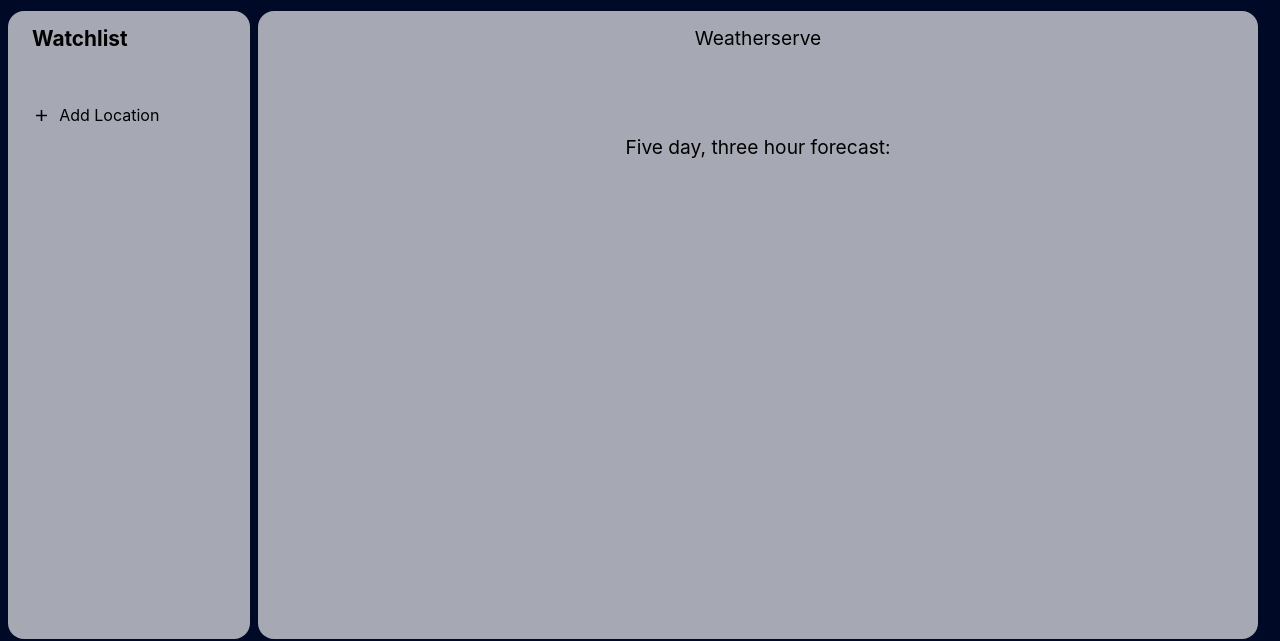
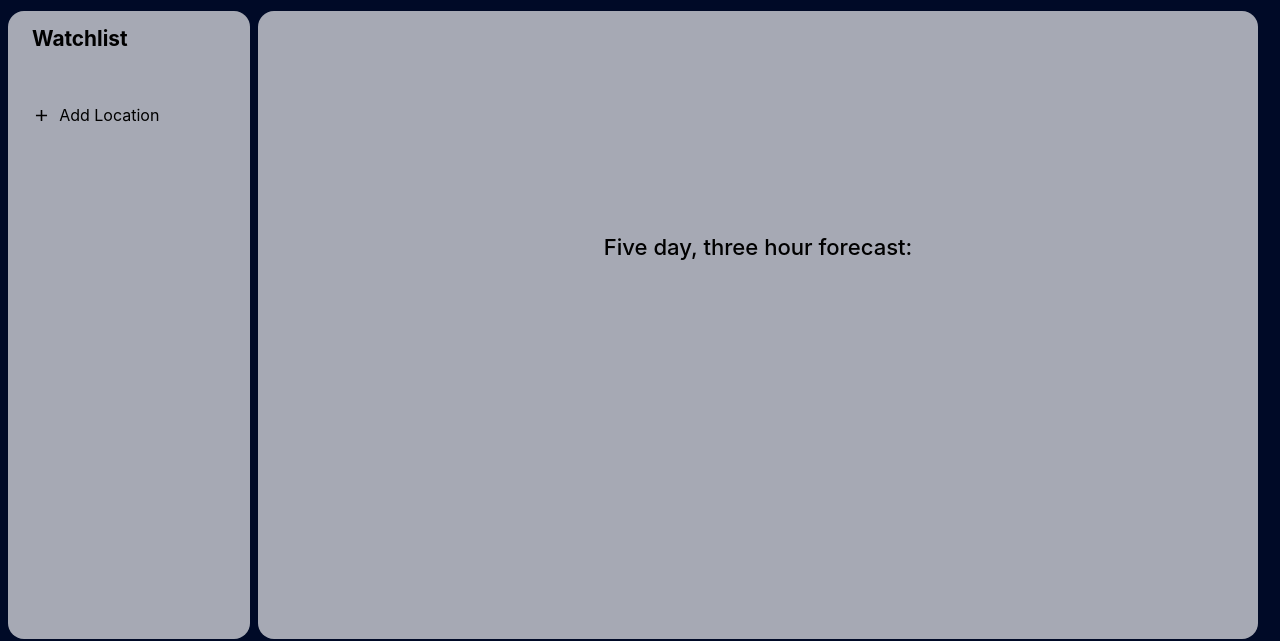
Before and after one commit to jcampbell57/weather-app, a website built with webpack: page dist/index.html in a window 1280 px wide. Shown: the part 99-740 px from the top of the page. Built offline with nearby package versions, Linux system fonts and the light colour scheme.

Commit message:
page formatting

```diff
--- a/src/helperFunctions.js
+++ b/src/helperFunctions.js
@@ -107,7 +107,7 @@ const displayWeather = (newWeatherCard) => {
 
     // display description
     const weatherDescription = document.querySelector('.weatherDescription')
-    weatherDescription.innerText = newWeatherCard.weatherDescription
+    weatherDescription.innerText = `Weather: ${newWeatherCard.weatherDescription}`
 
     // display current temperature
     const tempContainer = document.querySelector('.tempContainer')
@@ -115,11 +115,11 @@ const displayWeather = (newWeatherCard) => {
 
     // display high/low temperatures
     const lowTempContainer = document.querySelector('.lowTempContainer')
-    lowTempContainer.innerText = `Low: ${Math.round(
+    lowTempContainer.innerText = `Low temperature: ${Math.round(
         newWeatherCard.tempLow
     )}\u00B0`
     const highTempContainer = document.querySelector('.highTempContainer')
-    highTempContainer.innerText = `High: ${Math.round(
+    highTempContainer.innerText = `High temperature: ${Math.round(
         newWeatherCard.tempHigh
     )}\u00B0`
 
@@ -201,10 +201,6 @@ const displayForecast = (newHourlyForecastArray) => {
 }
 
 const selectLocation = (li) => {
-    // set content title
-    // const contentTitle = document.querySelector('.contentTitle')
-    // contentTitle.textContent = li.innerText
-
     // Fetch current weather
     APICitySearch(li.innerText)
 
@@ -479,7 +475,6 @@ const fetchCurrentWeather = (cityQuery) => {
             // const {lat} = response.coord;
             // const {lon} = response.coord;
             // fetchDailyForecast(lat, lon);
-            submitLocation(response.name)
             const newWeatherCard = {
                 city: response.name,
                 country: response.sys.country,
@@ -506,6 +501,7 @@ const fetchCurrentWeather = (cityQuery) => {
             }
             // APIImage.src = `http://openweathermap.org/img/wn/${response.weather[0].icon}@2x.png`
             console.log(newWeatherCard)
+            submitLocation(`${newWeatherCard.city}, ${newWeatherCard.country}`)
             displayWeather(newWeatherCard)
             return newWeatherCard
         })
--- a/src/pageLoader.js
+++ b/src/pageLoader.js
@@ -74,9 +74,12 @@ const createWeatherCard = () => {
     WeatherAPIContainter.classList.add('WeatherAPIContainter', 'content')
 
     // create API title
-    const APITitle = document.createElement('h3')
+    const APITitle = document.createElement('h2')
     APITitle.classList.add('contentTitle')
-    APITitle.innerText = 'Weatherserve'
+
+    // create current temp container
+    const tempContainer = document.createElement('h1')
+    tempContainer.classList.add('tempContainer')
 
     // create API img
     const APIImage = document.createElement('img')
@@ -86,37 +89,25 @@ const createWeatherCard = () => {
     const descriptionContainer = document.createElement('span')
     descriptionContainer.classList.add('weatherDescription')
 
-    // create current temp container
-    const tempContainer = document.createElement('span')
-    tempContainer.classList.add('tempContainer')
-
-    // create high/low temp container
-    const highLowContainer = document.createElement('div')
-    highLowContainer.classList.add('highLowContainer')
-
+    // create low temp container
     const lowTempContainer = document.createElement('span')
     lowTempContainer.classList.add('lowTempContainer')
-    highLowContainer.appendChild(lowTempContainer)
 
+    // create high temp container
     const highTempContainer = document.createElement('span')
     highTempContainer.classList.add('highTempContainer')
-    highLowContainer.appendChild(highTempContainer)
 
     // create current time container
     const timeContainer = document.createElement('span')
     timeContainer.classList.add('timeContainer')
 
-    // create sunrise/sunset container
-    const sunriseSunsetContainer = document.createElement('div')
-    sunriseSunsetContainer.classList.add('sunriseSunsetContainer')
-
+    // create sunrise container
     const sunriseContainer = document.createElement('span')
     sunriseContainer.classList.add('sunriseContainer')
-    sunriseSunsetContainer.appendChild(sunriseContainer)
 
+    // create sunset container
     const sunsetContainer = document.createElement('span')
     sunsetContainer.classList.add('sunsetContainer')
-    sunriseSunsetContainer.appendChild(sunsetContainer)
 
     // create wind container
     const windContainer = document.createElement('span')
@@ -130,7 +121,7 @@ const createWeatherCard = () => {
     const forecastContainer = document.createElement('div')
     forecastContainer.classList.add('forecastContainer')
 
-    const forecastTitle = document.createElement('span')
+    const forecastTitle = document.createElement('h2')
     forecastTitle.classList.add('forecastTitle')
     forecastTitle.innerText = 'Five day, three hour forecast:'
 
@@ -151,11 +142,16 @@ const createWeatherCard = () => {
     // Append
     WeatherAPIContainter.appendChild(APITitle)
     WeatherAPIContainter.appendChild(APIImage)
+    WeatherAPIContainter.appendChild(tempContainer)
+    WeatherAPIContainter.appendChild(document.createElement('br'))
     WeatherAPIContainter.appendChild(descriptionContainer)
-    WeatherAPIContainter.appendChild(tempContainer)
-    WeatherAPIContainter.appendChild(highLowContainer)
+    WeatherAPIContainter.appendChild(lowTempContainer)
+    WeatherAPIContainter.appendChild(highTempContainer)
+    WeatherAPIContainter.appendChild(document.createElement('br'))
     WeatherAPIContainter.appendChild(timeContainer)
-    WeatherAPIContainter.appendChild(sunriseSunsetContainer)
+    WeatherAPIContainter.appendChild(sunriseContainer)
+    WeatherAPIContainter.appendChild(sunsetContainer)
+    WeatherAPIContainter.appendChild(document.createElement('br'))
     WeatherAPIContainter.appendChild(windContainer)
     WeatherAPIContainter.appendChild(humidityContainer)
     WeatherAPIContainter.appendChild(forecastTitle)
--- a/src/style.css
+++ b/src/style.css
@@ -22,11 +22,54 @@ body {
     max-height: 100vh;
 }
 
+/* Scrollbar styling */
+
+::-webkit-scrollbar {
+    width: 12px;
+    height: 12px;
+}
+
+::-webkit-scrollbar-track {
+    -webkit-box-shadow: inset 0 0 6px rgba(0, 0, 0, 0.3);
+    box-shadow: inset 0 0 6px rgba(0, 0, 0, 0.3);
+    -webkit-border-radius: 6px;
+    border-radius: 6px;
+}
+
+::-webkit-scrollbar-track:hover {
+    border: 1px solid rgb(20, 20, 20, 0.2);
+}
+
+::-webkit-scrollbar-thumb {
+    /* background: var(--menu-color);  */
+    background: rgb(20, 20, 20, 0.25);
+    -webkit-border-radius: 6px;
+    border-radius: 6px;
+    -webkit-box-shadow: inset 0 0 3px rgba(0, 0, 0, 0.4);
+    box-shadow: inset 0 0 3px rgba(0, 0, 0, 0.4);
+}
+
+::-webkit-scrollbar-thumb:hover {
+    -webkit-box-shadow: inset 0 0 3px rgba(0, 0, 0, 0.6);
+    box-shadow: inset 0 0 3px rgba(0, 0, 0, 0.6);
+}
+
+::-webkit-scrollbar-thumb:active {
+    border: 1px solid rgb(20, 20, 20, 0.2);
+}
+
 /* General styling */
 
 h1 {
     font-size: 2em;
     font-weight: bolder;
+}
+
+h2 {
+    font-size: 1.15em;
+    font-weight: 500;
+    margin-top: 0.83em;
+    margin-bottom: 0.83em;
 }
 
 .hidden {
@@ -216,12 +259,6 @@ li.selected {
     height: 100%;
 }
 
-.contentTitle {
-    margin: 10px 1rem;
-    padding: 8px;
-    border-radius: 8px;
-}
-
 .forecastContainer {
     max-width: 95%;
 }
@@ -233,21 +270,25 @@ li.selected {
 .forecastRow {
     display: flex;
     gap: 0.5rem;
+    /* overflow-y: hidden; */
+    min-height: 170px;
     /* enable horizontal scroll */
     overflow-x: scroll;
 }
 
 /* hide scrollbar, retain function */
-.forecastRow::-webkit-scrollbar {
-    display: none;
-}
+/* .forecastRow::-webkit-scrollbar { */
+/* display: none; */
+/* } */
 
 .forecastCell {
     display: flex;
     flex-direction: column;
     align-items: center;
     gap: 0.25rem;
-    min-width: max-content;
+    min-width: 150px;
+    height: 100%;
+    /* min-width: max-content; */
 }
 
 /* Footer styling */
```
Also changed, not shown: dist/index.bundle.js, dist/pageLoader.bundle.js.
